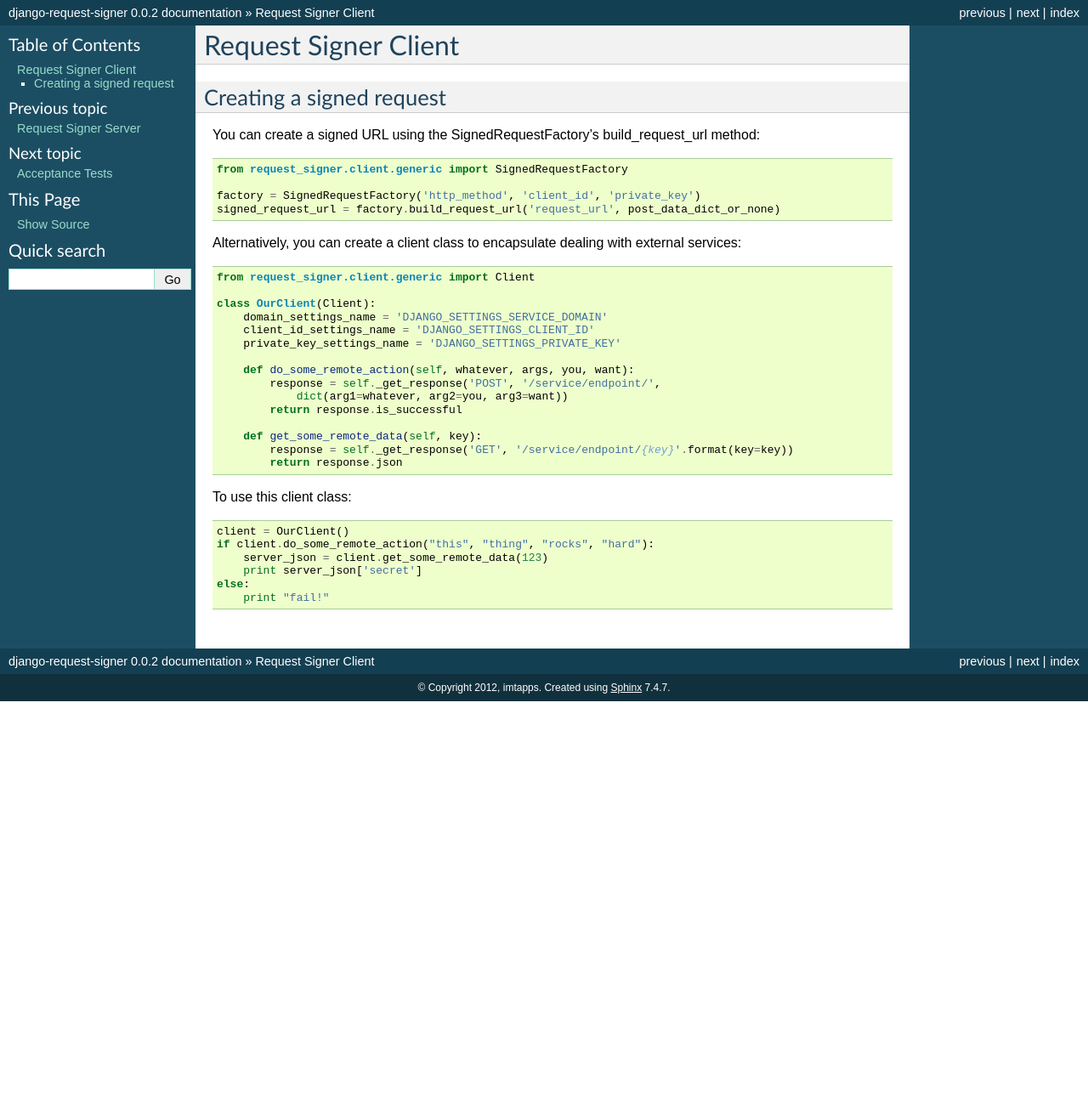
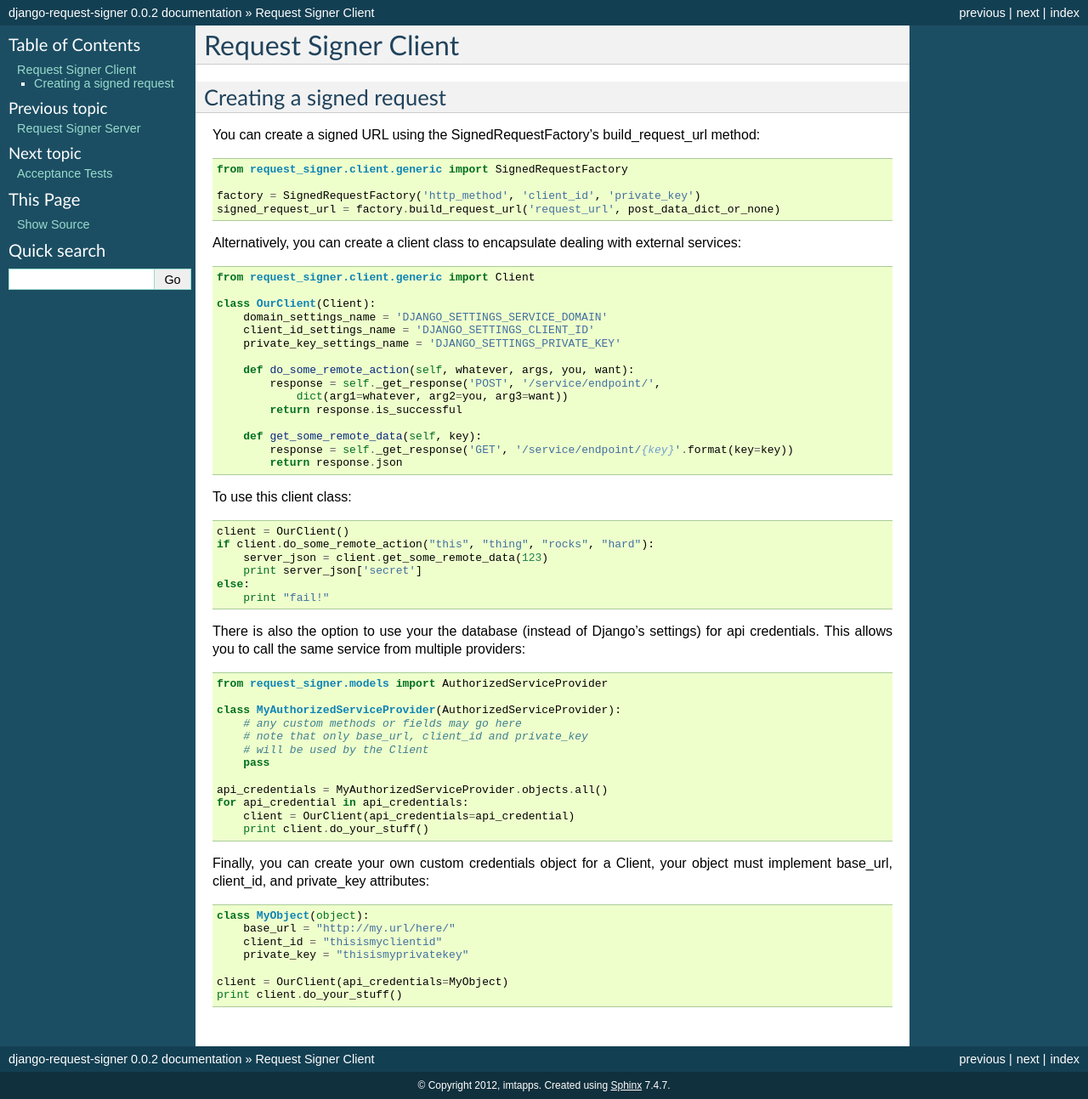
Before and after one commit to imtapps/django-request-signer, a Sphinx documentation site: the page built from doc/source/client.rst, in a window 1280 px wide. Shown: the whole page at 85% size. Built offline with Sphinx 7.4.7, drawn with Linux system fonts in a browser that asks for light colours; before the commit the page ends 900 px from its top, so only the background shows below that.

Commit message:
updated docs

```diff
--- a/doc/source/client.rst
+++ b/doc/source/client.rst
@@ -39,3 +39,31 @@ To use this client class::
         print server_json['secret']
     else:
         print "fail!"
+
+There is also the option to use your the database (instead of Django's settings)
+for api credentials. This allows you to call the same service
+from multiple providers::
+
+    from request_signer.models import AuthorizedServiceProvider
+
+    class MyAuthorizedServiceProvider(AuthorizedServiceProvider):
+        # any custom methods or fields may go here
+        # note that only base_url, client_id and private_key
+        # will be used by the Client
+        pass
+
+    api_credentials = MyAuthorizedServiceProvider.objects.all()
+    for api_credential in api_credentials:
+        client = OurClient(api_credentials=api_credential)
+        print client.do_your_stuff()
+
+Finally, you can create your own custom credentials object for a Client, your object
+must implement base_url, client_id, and private_key attributes::
+
+    class MyObject(object):
+        base_url = "http://my.url/here/"
+        client_id = "thisismyclientid"
+        private_key = "thisismyprivatekey"
+
+    client = OurClient(api_credentials=MyObject)
+    print client.do_your_stuff()
```
